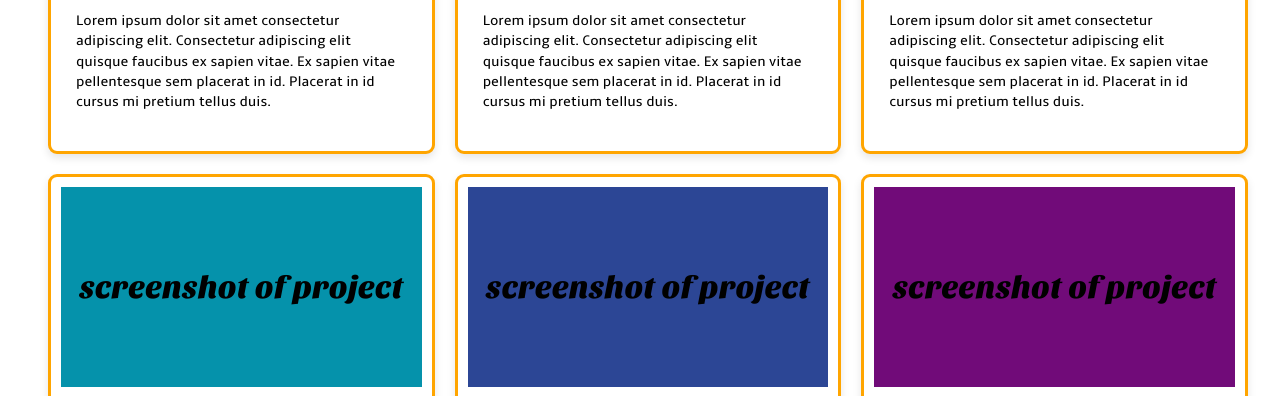
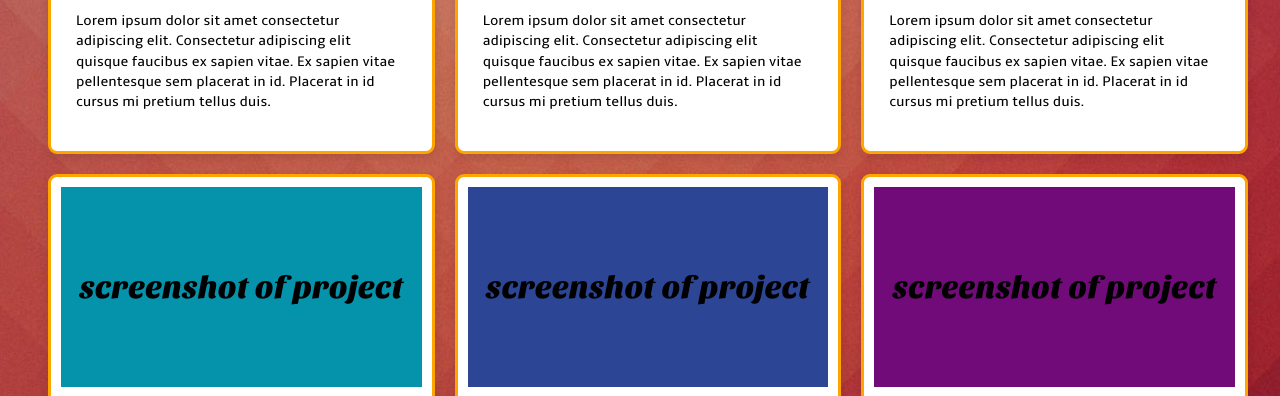
Before and after one commit to kateemillerhd/project-homepage, a plain HTML site: page index.html in a window 1280 px wide. Shown: the part 878-1274 px from the top of the page. Drawn offline with nearby package versions, Linux system fonts and the light colour scheme; the site is published under a folder, as on GitHub Pages, so addresses that start at the root find nothing.

Commit message:
fix: wrong file path for background image

```diff
--- a/style.css
+++ b/style.css
@@ -98,7 +98,7 @@
 }
 
 body {
-    background-image: url("/images/billy-huynh-W8KTS-mhFUE-unsplash.jpg");
+    background-image: url("images/billy-huynh-W8KTS-mhFUE-unsplash.jpg");
     background-repeat: no-repeat;
     background-position: center;
     background-size: cover;
```
